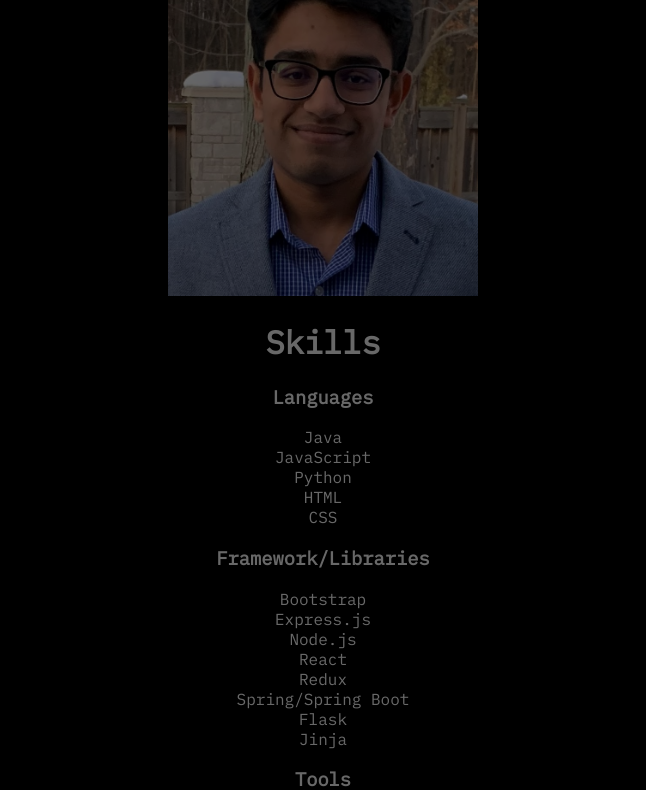
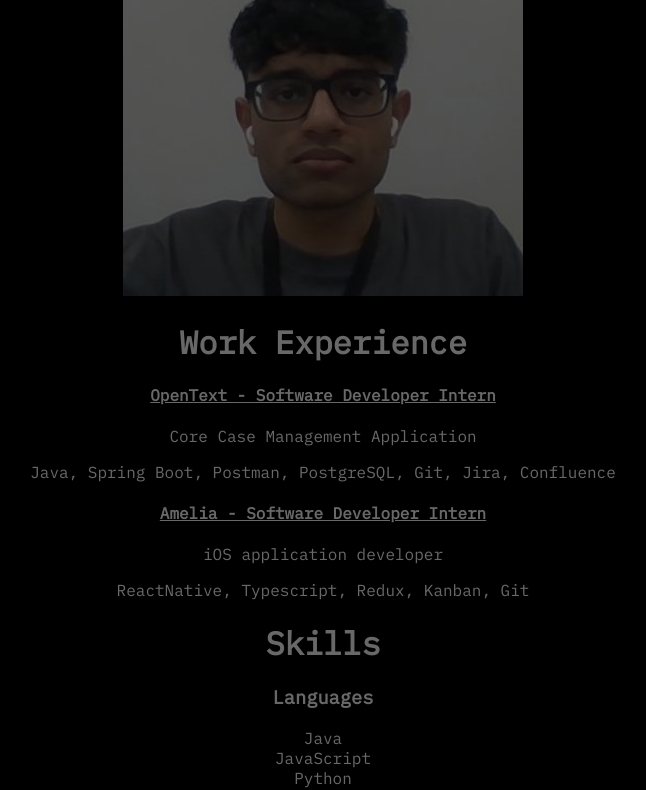
Before and after one commit to Aryanpatel335/PersonalWebsite, a React (Create React App) app: page / in a window 1280 px wide. Shown: the part 749-1539 px from the top of the page, without its empty margins (317-963 px from the left). Built offline with nearby package versions, Linux system fonts and the light colour scheme.

Commit message:
work experience

```diff
--- a/src/components/About/About.css
+++ b/src/components/About/About.css
@@ -0,0 +1,4 @@
+.title {
+  /* underline text */
+  text-decoration: underline;
+}
--- a/src/components/About/About.js
+++ b/src/components/About/About.js
@@ -1,12 +1,28 @@
 import React from "react";
 import ap from "../../resources/ap.jpg";
+import "./About.css";
 export const About = () => {
   return (
     <div id="about">
       <h1>About</h1>
       <p>studying software engineering at McMaster University</p>
       <p>constantly learning</p>
-      <img src={ap} alt="pfp" width="310px" height="400px" />
+      <img src={ap} alt="pfp" width="400px" height="400px" />
+      <div>
+        <h1>Work Experience</h1>
+        <ul>
+          <li>
+            <h4 className="title">OpenText - Software Developer Intern</h4>
+            <p>Core Case Management Application</p>
+            <p>Java, Spring Boot, Postman, PostgreSQL, Git, Jira, Confluence</p>
+          </li>
+          <li>
+            <h4 className="title">Amelia - Software Developer Intern</h4>
+            <p>iOS application developer</p>
+            <p>ReactNative, Typescript, Redux, Kanban, Git</p>
+          </li>
+        </ul>
+      </div>
       <div className="skills">
         <h1>Skills</h1>
         <h3>Languages</h3>
```
Also changed, not shown: src/resources/ap.jpg.
